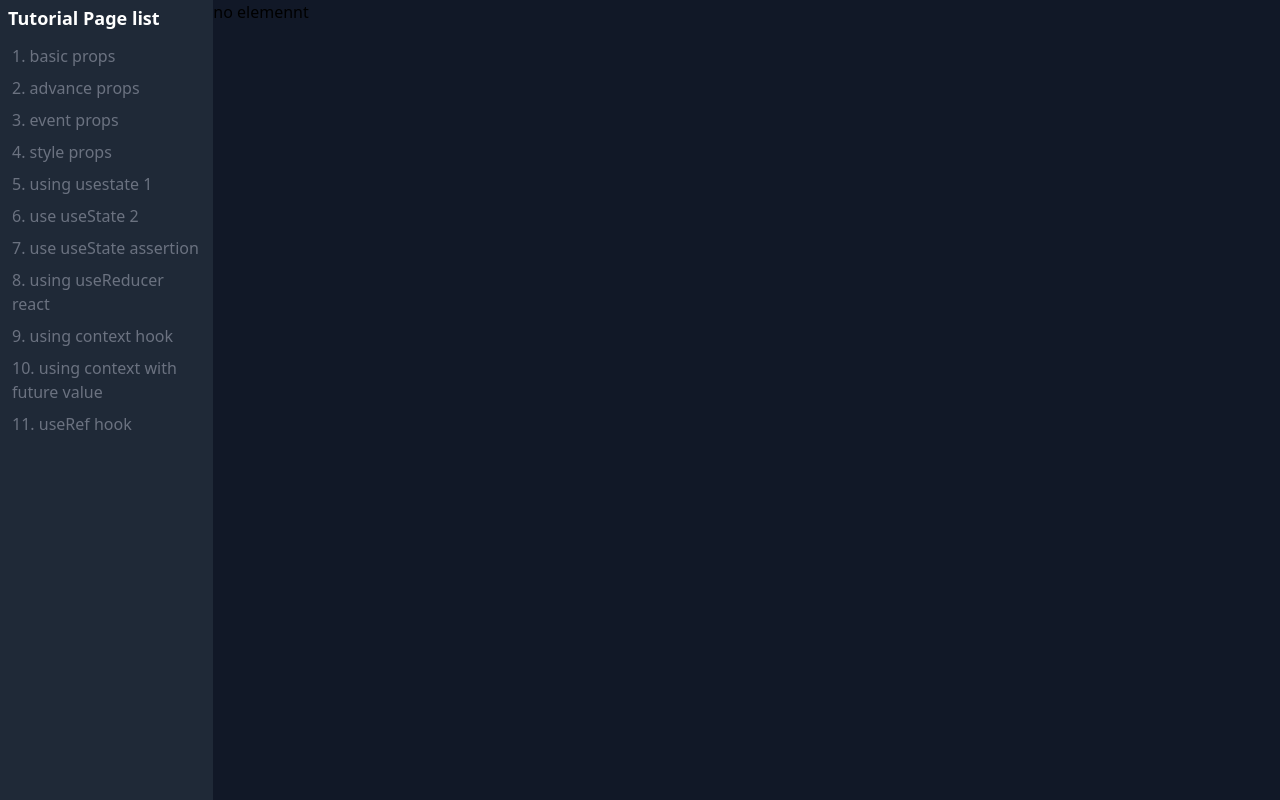
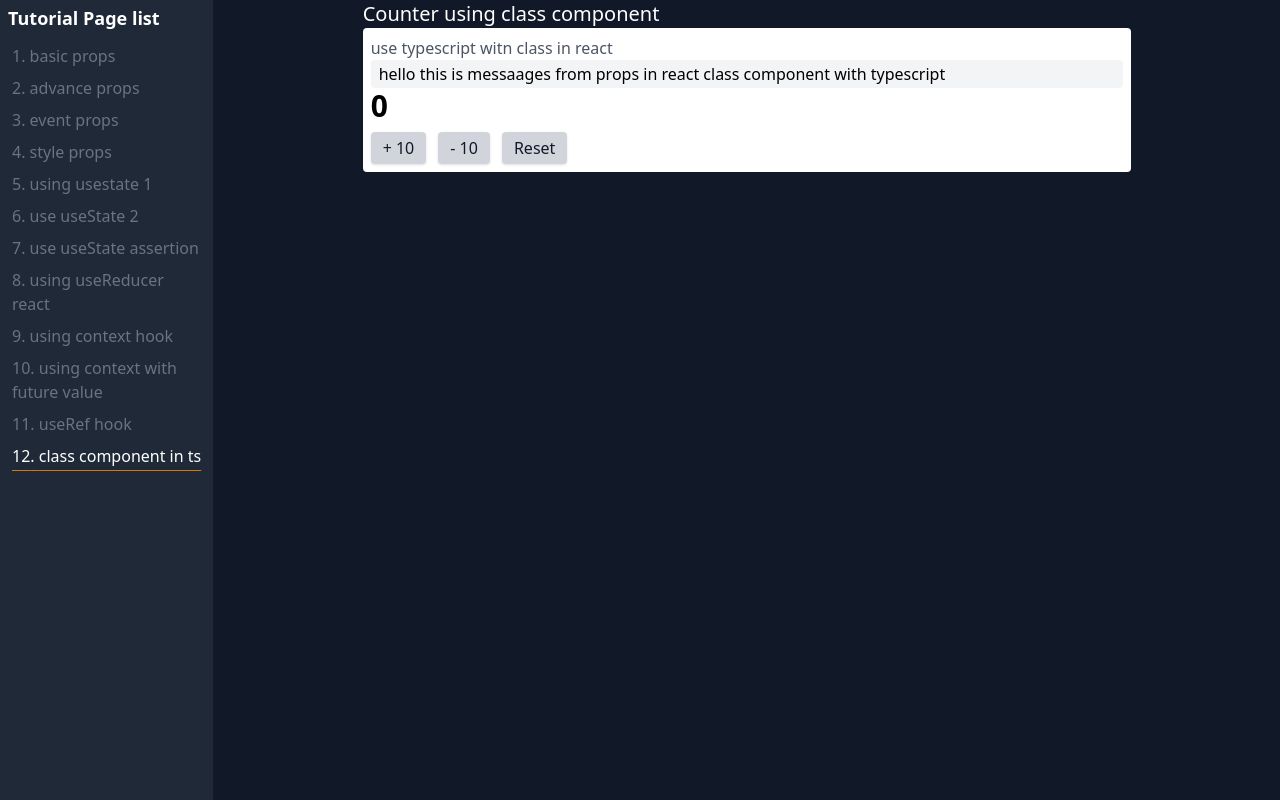
Before and after one commit to zidan-p/react-typescript, a React (Create React App) app: page /class-component in a window 1280 px wide. Built offline with nearby package versions, Linux system fonts and the light colour scheme.

Commit message:
class component

```diff
--- /dev/null
+++ b/src/components/class/Counter.tsx
@@ -0,0 +1,64 @@
+import { Component, ReactNode } from "react";
+
+
+type CounterType = {
+    count: number;
+}
+
+type CounterProps = {
+    message: string;
+}
+
+
+// when you add props and state in this class
+// don't forget to use those props type in class parameter type
+// <MyProps, MyState>
+export class Counter extends Component <CounterProps, CounterType> {
+
+    difference = 10;
+    state: CounterType = { count : 0 }
+
+
+    // NOTE : it error when these method is directly call in onClick
+    // so remember to use wrapper function before calling thesee method
+    handleIncrement(){
+        this.setState((prevState)=>({count: prevState.count + this.difference}))
+    }
+    handledecrement(){
+        this.setState((prevState)=>({count: prevState.count - this.difference}))
+    }
+    handleReset(){
+        this.setState({count : 0})
+    }
+
+    render() {
+        return(
+            <div className="bg-white p-2 rounded">
+            <p className="tex-sm text-gray-600">use typescript witn class in react</p>
+            <p className="bg-gray-100 rounded px-2 py-0.5">{this.props.message}</p>
+            <h1 className="text-3xl font-bold mb-2">{this.state.count}</h1>
+            <div className="flex gap-3">
+                <button
+                    onClick={() => this.handleIncrement()} // here <----, don't forget to add wrapper function
+                    className="bg-gray-300 shadow px-3 p-1 rounded text-gray-900 hover:bg-gray-200 active:bg-gray-100"
+                >
+                    + {this.difference}
+                </button>
+                <button
+                    onClick={() => this.handledecrement()} // <----
+                    className="bg-gray-300 shadow px-3 p-1 rounded text-gray-900 hover:bg-gray-200 active:bg-gray-100"
+                >
+                    - {this.difference}
+                </button>
+                <button
+                    onClick={() => this.handleReset()} // <----
+                    className="bg-gray-300 shadow px-3 p-1 rounded text-gray-900 hover:bg-gray-200 active:bg-gray-100"
+                >
+                    Reset
+                </button>
+            </div>
+
+        </div>
+        )
+    }
+}
--- a/src/data/pagesData.tsx
+++ b/src/data/pagesData.tsx
@@ -10,6 +10,7 @@ import { UseReducerHook } from "../pages/useReducerHook";
 import { UseContextHook } from "../pages/useContextHook";
 import { UseContextFutureValue } from "../pages/useContextFutureValue";
 import { UseRefHook } from "../pages/useRefHook";
+import { ClassComponent } from "../pages/classComponent";
 
 type pagesDataType = {
     path: string;
@@ -72,6 +73,11 @@ export const pagesData : pagesDataType = [
         path: "/useref-hook",
         name: "useRef hook",
         Element : UseRefHook
+    },
+    {
+        path: "/class-component",
+        name : "class component in ts",
+        Element : ClassComponent
     }
 
 ];
--- /dev/null
+++ b/src/pages/classComponent.tsx
@@ -0,0 +1,16 @@
+import { Counter } from "../components/class/Counter"
+
+
+
+export const ClassComponent = () => {
+    return(
+        <div className="">
+          <div className="mx-auto max-w-3xl">
+            <div className="">
+              <h2 className='text-white text-xl'>Counter using class component</h2>
+              <Counter message="hello this is messaages from props in react class component with typescript" />
+            </div>
+          </div>
+        </div>
+    )
+}
```
